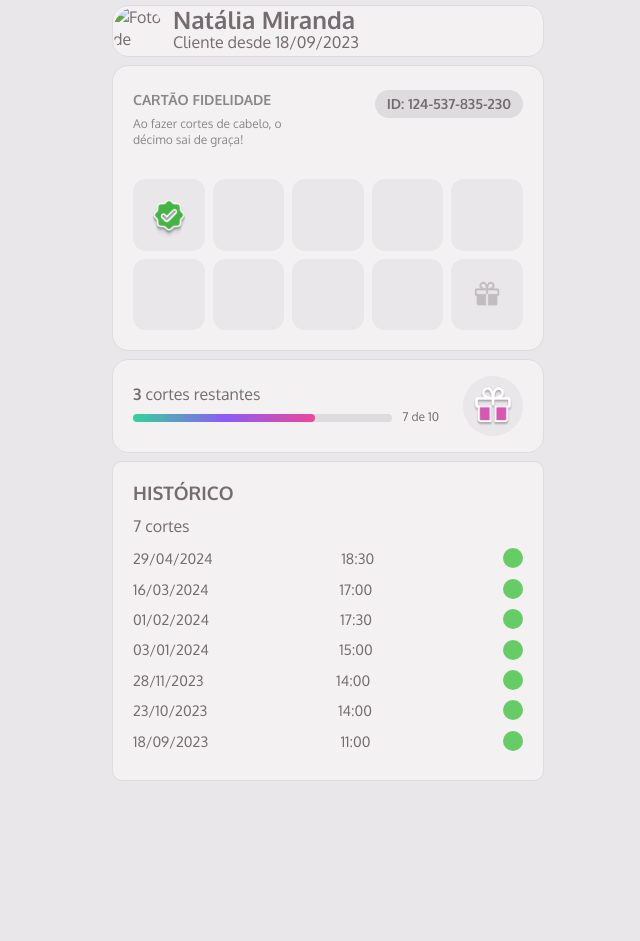
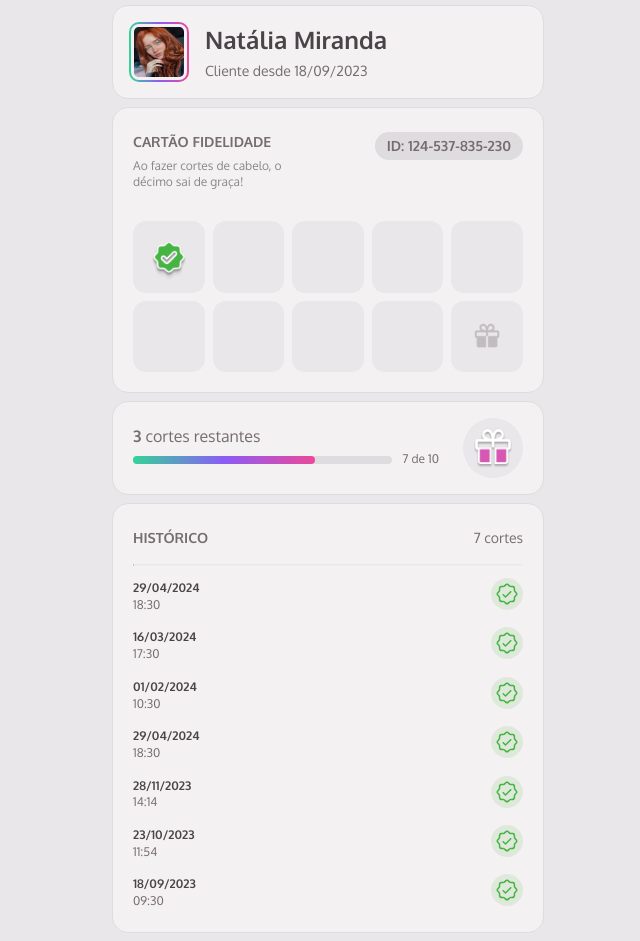
Before and after one commit to kaiquespe/member-club, a website built with webpack: page index.html in a window 1280 px wide. Shown: the part 155-1096 px from the top of the page, without its empty margins (312-952 px from the left). Before the commit the page ends 944 px from the top, so only its background shows below. Built offline with nearby package versions, Linux system fonts and the light colour scheme; files whose address does not match are found by name.

Commit message:
style history card and user info

```diff
--- a/index.html
+++ b/index.html
@@ -15,15 +15,17 @@
 <body>
   <div class="container">
     <header>
-      <img src="./src/assets/logo.png" />
+      <img src="./src/assets/logo.svg" />
       <div class="card-input">
         <input type="text" placeholder="ID do cartão" />
         <button><i class="ph ph-arrow-elbow-down-left"></i></button>
       </div>
     </header>
-    <div class="card user-info">
-      <img src="profile.jpg" alt="Foto de Perfil" />
-      <div>
+    <div class="card user">
+      <div class="teste">
+         <img src="./src/assets/profile1.jpg" alt="Foto de Perfil" />
+      </div>
+      <div class="info">
         <h2>Natália Miranda</h2>
         <p>Cliente desde 18/09/2023</p>
       </div>
@@ -68,36 +70,53 @@
       </div>
     </div>
     <div class="card history">
-      <h3>HISTÓRICO</h3>
-      <p>7 cortes</p>
+      <div class="history-title">
+        <h3>HISTÓRICO</h3>
+        <span>7 cortes</span>
+      </div>
+      <hr style="border-top: 1px solid var(--gray-200);">
       <ul>
         <li>
-          <span>29/04/2024</span> <span>18:30</span>
-          <span class="stamp-icon"></span>
+          <div>
+            <p><strong>29/04/2024</strong><br />18:30</p>
+          </div>
+          <span class="stamp-icon"><img src="./src/assets/pin-check-translucid.svg" /></span>
         </li>
         <li>
-          <span>16/03/2024</span> <span>17:00</span>
-          <span class="stamp-icon"></span>
+          <div>
+            <p><strong>16/03/2024</strong><br />17:30</p>
+          </div>
+          <span class="stamp-icon"><img src="./src/assets/pin-check-translucid.svg" /></span>
         </li>
         <li>
-          <span>01/02/2024</span> <span>17:30</span>
-          <span class="stamp-icon"></span>
+          <div>
+            <p><strong>01/02/2024</strong><br />10:30</p>
+          </div>
+          <span class="stamp-icon"><img src="./src/assets/pin-check-translucid.svg" /></span>
         </li>
         <li>
-          <span>03/01/2024</span> <span>15:00</span>
-          <span class="stamp-icon"></span>
+          <div>
+            <p><strong>29/04/2024</strong><br />18:30</p>
+          </div>
+          <span class="stamp-icon"><img src="./src/assets/pin-check-translucid.svg" /></span>
         </li>
         <li>
-          <span>28/11/2023</span> <span>14:00</span>
-          <span class="stamp-icon"></span>
+          <div>
+            <p><strong>28/11/2023</strong><br />14:14</p>
+          </div>
+          <span class="stamp-icon"><img src="./src/assets/pin-check-translucid.svg" /></span>
         </li>
         <li>
-          <span>23/10/2023</span> <span>14:00</span>
-          <span class="stamp-icon"></span>
+          <div>
+            <p><strong>23/10/2023</strong><br />11:54</p>
+          </div>
+          <span class="stamp-icon"><img src="./src/assets/pin-check-translucid.svg" /></span>
         </li>
         <li>
-          <span>18/09/2023</span> <span>11:00</span>
-          <span class="stamp-icon"></span>
+          <div>
+            <p><strong>18/09/2023</strong><br />09:30</p>
+          </div>
+          <span class="stamp-icon"><img src="./src/assets/pin-check-translucid.svg" /></span>
         </li>
       </ul>
     </div>
--- a/src/styles/body.css
+++ b/src/styles/body.css
@@ -12,26 +12,64 @@ body {
   margin: 8px;
 }
 
-.user-info {
+.user {
   display: flex;
   align-items: center;
-  gap: 10px;
+  justify-content: start;
+  gap: 16px;
+  padding: 16px;
 }
 
-.user-info img {
-  width: 50px;
-  height: 50px;
-  border-radius: 50%;
+.user img {
+  position: relative;
+  width: 56px;
+  height: 56px;
+  aspect-ratio: 1;
+  border-radius: 8px;
+  border: 3px solid var(--gray-100);
+}
+
+.user .teste {
+  display: flex;
+  justify-content: center;
+  align-items: center;
+  background: linear-gradient(to right, #34d399, #8b5cf6, #ec4899);
+  border-radius: 10px;
+  width: 60px;
+  height: 60px;
+}
+
+.info {
+  h2 {
+    font: var(--title-md);
+    color: var(--gray-600);
+    margin-bottom: 4px;
+  }
+
+  p {
+    font: var(--text-sm);
+  }
 }
 
 .history {
-  padding: 20px;
-  border-radius: 10px;
+  padding: 24px 20px 20px 20px;
+  border-radius: 16px;
 }
 
-.history h3,
-.history p {
-  margin-bottom: 10px;
+.history-title {
+  display: flex;
+  align-items: center;
+  justify-content: space-between;
+  margin-bottom: 16px;
+
+  h3 {
+    font: var(--subtitle-md);
+    color: var(--gray-500);
+  }
+
+  span {
+    font: var(--text-sm);
+  }
 }
 
 .history ul {
@@ -42,13 +80,13 @@ body {
   display: flex;
   justify-content: space-between;
   align-items: center;
-  margin-bottom: 8px;
-  font-size: 0.9em;
+  margin-top: 12px;
+
+  p {
+    font: var(--text-xs);
+  }
+
+  strong {
+    color: var(--gray-600);
+  }
 }
-
-.stamp-icon {
-  width: 20px;
-  height: 20px;
-  background-color: #66cc66;
-  border-radius: 50%;
-}
--- a/src/styles/fidelity-card.css
+++ b/src/styles/fidelity-card.css
@@ -28,6 +28,7 @@
 
     h3 {
         font: var(--subtitle-md);
+        color: var(--gray-500);
         margin-bottom: 6px;
     }
 }
--- a/src/styles/global.css
+++ b/src/styles/global.css
@@ -15,7 +15,6 @@
   --gray-200: #e9e7e9;
   --gray-100: #f4f1f2;
   --white: #ffffff;
-  --background-color: #e9e7e9;
   --font-family: "Oxygen", sans-serif;
   --title-md: bold 24px/140% var(--font-family);
   --title-sm: bold 18px/140% var(--font-family);
@@ -29,7 +28,7 @@
 body {
   font: var(--text-md);
   color: var(--gray-500);
-  background-color: var(--background-color);
+  background-color: var(--gray-200);
 }
 
 a {
--- a/src/styles/header.css
+++ b/src/styles/header.css
@@ -5,8 +5,8 @@ header {
   flex-direction: column;
 
   img {
-    width: 116;
-    height: 56;
+    width: 116px;
+    height: 56px;
   }
 }
 
--- a/webpack.config.js
+++ b/webpack.config.js
@@ -21,7 +21,7 @@ module.exports = {
   plugins: [
     new HtmlWebpackPlugin({
       template: path.resolve(__dirname, "index.html"),
-      favicon: path.resolve("src", "assets", "logo.png"),
+      favicon: path.resolve("src", "assets", "logo.svg"),
     }),
     new CopyWebpackPlugin({
       patterns: [
```
Also changed, not shown: server.json (+12 -6 lines), src/assets/logo.png (deleted), src/assets/logo.svg (added), src/assets/pin-check-translucid.png (deleted), src/assets/pin-check-translucid.svg (added), src/assets/profile1.jpg (added), src/assets/profile2.jpg (added), src/assets/profile3.jpg (added).
